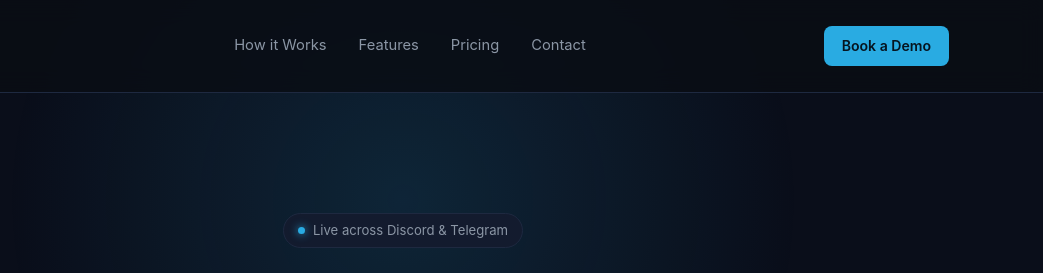
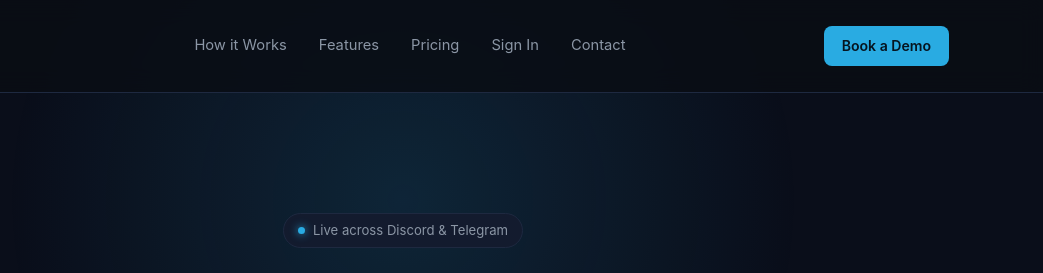
Before and after one commit to frknadgzl96-ship-it/hextriage---website, a plain HTML site: page index.html in a window 1280 px wide. Shown: the top 273 px of the page, 237-1280 px from the left. Drawn offline with Linux system fonts and the light colour scheme.

Commit message:
Add Sign In link to nav pointing to the client/admin dashboard

```diff
--- a/index.html
+++ b/index.html
@@ -585,6 +585,7 @@
       <a href="#how-it-works">How it Works</a>
       <a href="#features">Features</a>
       <a href="#pricing">Pricing</a>
+      <a href="https://dashboard.hextriage.io">Sign In</a>
       <a href="#contact">Contact</a>
     </div>
     <a href="#contact" class="nav-cta">Book a Demo</a>
```
